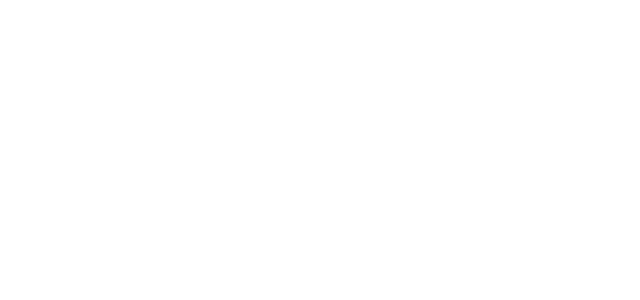
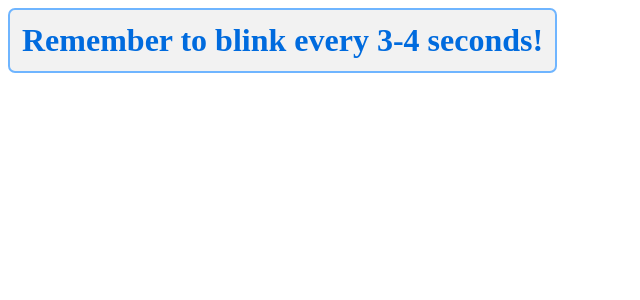
Before and after one commit to ChaitanyaRS06/HCI-project-website, a React (Create React App) app: page /remindertest in a window 1280 px wide. Before the commit this address had no page. Shown: the top 300 px of the page, without its empty margins (0-640 px from the left). Built offline with nearby package versions, Linux system fonts and the light colour scheme.

Commit message:
reminder overlay

```diff
--- a/src/index.js
+++ b/src/index.js
@@ -7,6 +7,7 @@
 import ReminderLightMode from "./pages/ReminderLightMode";
 import ReminderDarkMode from "./pages/ReminderDarkMode";
 import ButtonLink from './components/ButtonLink'
+import ReminderComponent from './pages/ReminderComponent';
 
 function App() {
   return (
@@ -18,7 +19,7 @@
         <Route path = "lightmode" element={<LightMode />}/>
         <Route path = "reminderdarkmode" element={<ReminderDarkMode />}/>
         <Route path = "reminderlightmode" element={<ReminderLightMode />}/>
-
+        <Route path = "remindertest" element={<ReminderComponent />}/>
       </Routes>
     </BrowserRouter>
   );
--- a/src/pages/Layout.js
+++ b/src/pages/Layout.js
@@ -19,6 +19,9 @@
           <li>
             <ButtonLink to="/reminderlightmode">Reminder Light Mode</ButtonLink>
           </li>
+          <li>
+            <ButtonLink to="/remindertest">Reminder Test</ButtonLink>
+          </li>
 
 
         </ul>
--- /dev/null
+++ b/src/pages/Reminder.css
@@ -0,0 +1,12 @@
+
+.reminder {
+    position: fixed;
+    color: #006bde;
+    background-color: #f2f2f2;
+    padding: 12px;
+    border: 2px solid #6fb5ff;
+    border-radius: 7px;
+    font-weight: bold;
+    text-align: left;
+    font-size: 2em;
+  }
--- /dev/null
+++ b/src/pages/ReminderComponent.js
@@ -0,0 +1,35 @@
+import React, { useState, useEffect } from 'react';
+import "./Reminder.css"; // Import the CSS file with dark styling
+
+const ReminderComponent = () => {
+  const [reminder, setReminder] = useState('');
+  const [isVisible, setIsVisible] = useState(false);
+
+  useEffect(() => {
+    const intervalId = setInterval(() => {
+      setReminder(`Remember to blink every 3-4 seconds!`);
+      setIsVisible(true);
+
+      // Hide the reminder after 3 seconds
+      setTimeout(() => {
+        setIsVisible(false);
+      }, 3000); // Hide after 3 seconds
+    }, 5000); // Trigger every 5 seconds
+
+    // Cleanup the interval when the component unmounts
+    return () => clearInterval(intervalId);
+  }, []);
+
+  return (
+    <div>
+      {isVisible && (
+        <div className="reminder">
+          <strong>{reminder}</strong>
+        </div>
+      )}
+    </div>
+
+  );
+};
+
+export default ReminderComponent;
```
